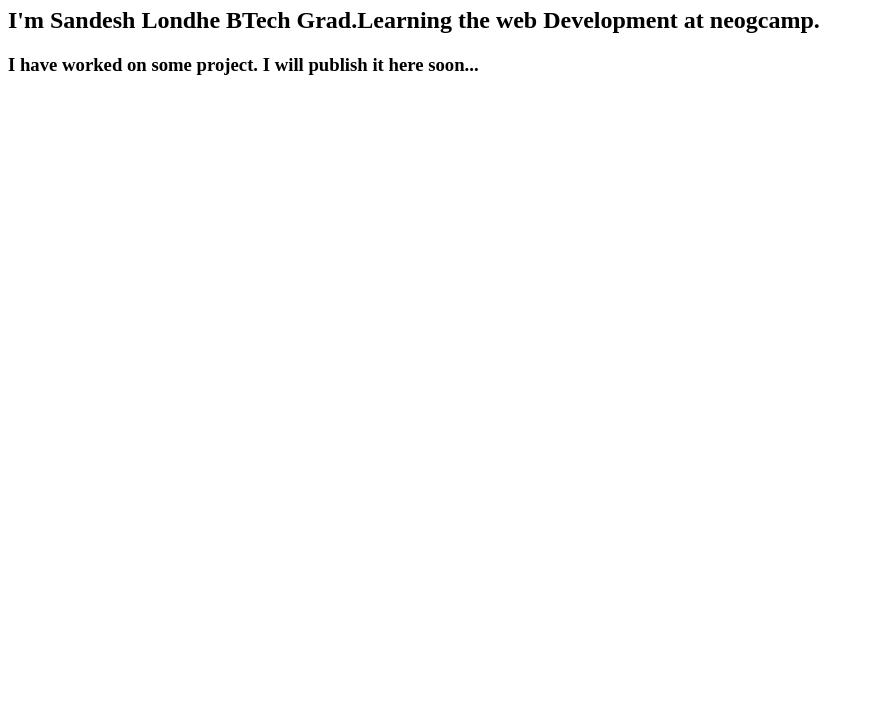
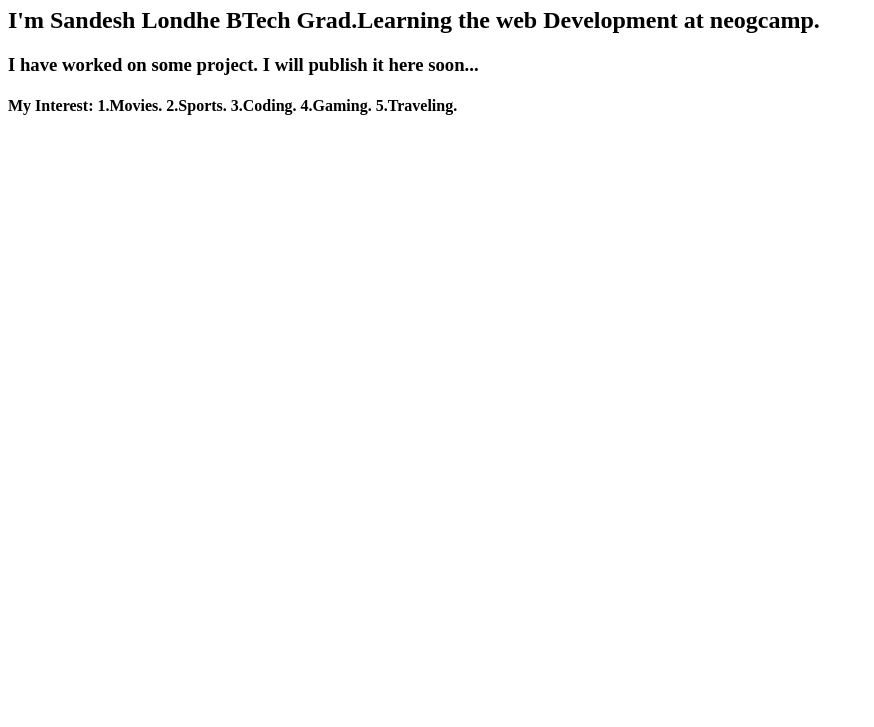
Before and after one commit to sandeshll/sandeshLive, a plain HTML site: page index.html in a window 1280 px wide. Shown: the part 73-800 px from the top of the page, without its empty margins (0-874 px from the left). Drawn offline with Linux system fonts and the light colour scheme.

Commit message:
updated my interest section

```diff
--- a/index.html
+++ b/index.html
@@ -11,5 +11,6 @@
       I'm Sandesh Londhe BTech Grad.Learning the web Development at neogcamp.
     </h2>
     <h3>I have worked on some project. I will publish it here soon...</h3>
+    <h4>My Interest: 1.Movies. 2.Sports. 3.Coding. 4.Gaming. 5.Traveling.</h4>
   </body>
 </html>
```
